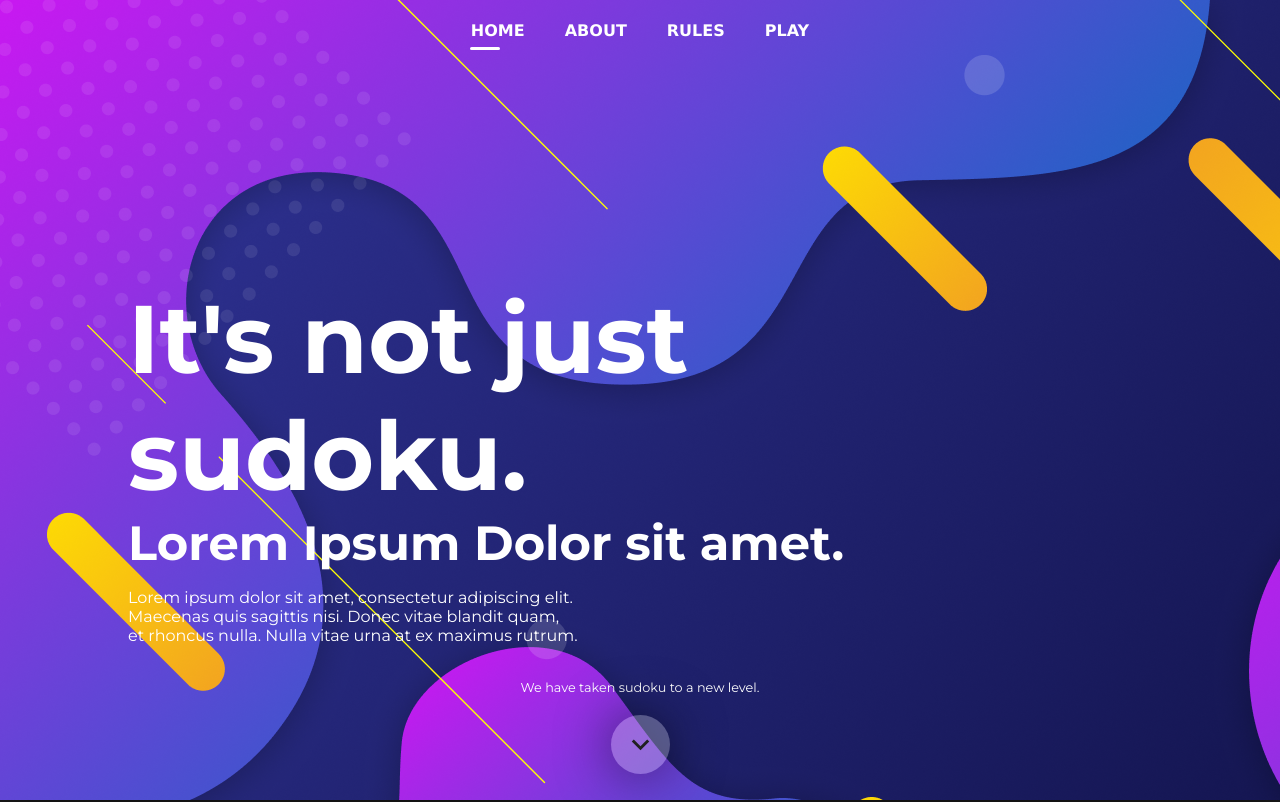
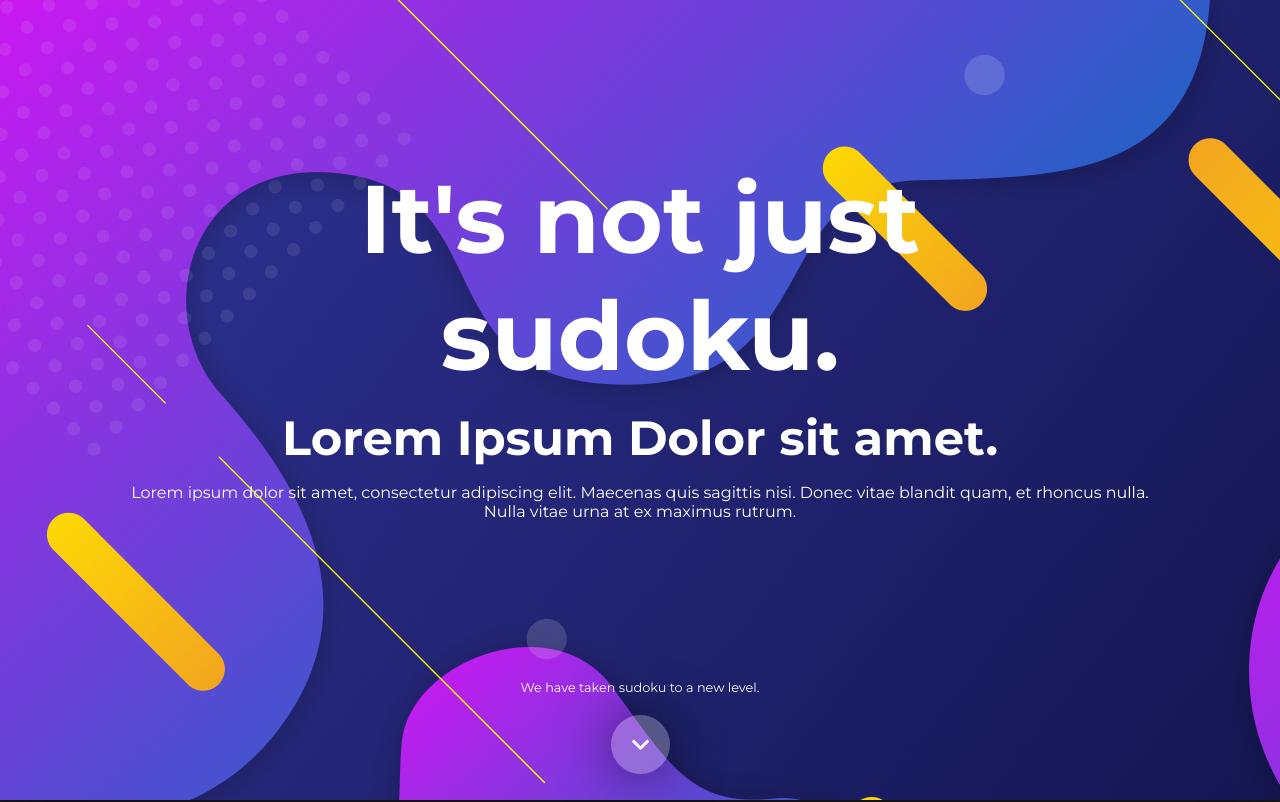
Before and after one commit to NikolSkvarilova/sudoku, a React (Create React App) app: page / in a window 1280 px wide. Shown: the top 802 px of the page. Built offline with nearby package versions, Linux system fonts and the light colour scheme.

Commit message:
Fixed landing page everything

```diff
--- a/src/Components/Pages/Home/Home.jsx
+++ b/src/Components/Pages/Home/Home.jsx
@@ -28,7 +28,7 @@ const Home = () => {
   return (
     <div className="home">
 
-      <nav>
+      {/* <nav>
         <div className="elements">
           <a href="#">Home</a>
           <a href="#about">About</a>
@@ -36,7 +36,7 @@ const Home = () => {
           <a href="#levels">Play</a>
           <div id="indicator"></div>
         </div>
-      </nav>
+      </nav> */}
 
       <Section
         padding="0"
@@ -53,12 +53,12 @@ const Home = () => {
             bg_color={ colorPalette.bgDark }
             icon
             btn_bg_color="rgba(219, 219, 219, 0.3)"
-            arrow_color="#212121"
+            arrow_color="white"
             link="quote">
 
             <h1 style={{ color: colorPalette.txtPrimaryLight }}>It's not just <br /> sudoku.</h1>
             <h2 style={{ color: colorPalette.txtPrimaryLight }}>Lorem Ipsum Dolor sit amet.</h2>
-            <p style={{ color: colorPalette.txtPrimaryLight }}>Lorem ipsum dolor sit amet, consectetur adipiscing elit.<br /> Maecenas quis sagittis nisi. Donec vitae blandit quam,<br /> et rhoncus nulla. Nulla vitae urna at ex maximus rutrum.</p>
+            <p style={{ color: colorPalette.txtPrimaryLight }}>Lorem ipsum dolor sit amet, consectetur adipiscing elit. Maecenas quis sagittis nisi. Donec vitae blandit quam, et rhoncus nulla. Nulla vitae urna at ex maximus rutrum.</p>
           </LandingPage>
         </Section>
 
@@ -162,7 +162,7 @@ const Home = () => {
         </Section>
       </Section>
 
-      <Section
+      {/* <Section
         sectionLink="levels">
 
         <ChooseLvlSection
@@ -194,7 +194,7 @@ const Home = () => {
           bg={ `linear-gradient(to right, ${ colorPalette.fancy1 }, ${ colorPalette.fancy2 }` }
           btn_bg="white"
         />
-      </Section>
+      </Section>  */}
     </div>
   )
 }
--- a/src/Components/Sections/LandingPage/LandingPage.scss
+++ b/src/Components/Sections/LandingPage/LandingPage.scss
@@ -13,8 +13,18 @@
 
   .text-section {
     position: absolute;
-    top: 35%;
+    top: 30%;
     left: 10%;
+
+    @media only screen and (max-width: map-get($breakpoints, small-desktop)) {
+      top: 20%;
+      right: 10%;
+      text-align: center;
+    }
+
+    @media only screen and (max-width: map-get($breakpoints, mobile)) {
+      top: 15%;
+    }
 
     h1 {
       @include clean-element;
@@ -23,31 +33,48 @@
       font-size: map-get($font-sizes-desktop, title);
       font-weight: map-get($font-weights, bold);
 
-      @media only screen and (max-width: map-get($breakpoints, tablet)) {
-        top: 25%;
-        left: 0;
+      @media only screen and (max-width: map-get($breakpoints, tablet-mobile)) {
+        font-size: map-get($font-sizes-tablet, title);
       }
 
-
-      @media only screen and (max-width: map-get($breakpoints, tablet-mobile)) {
-        top: 20%;
+      @media only screen and (max-width: map-get($breakpoints, mobile)) {
+        font-size: map-get($font-sizes-mobile, title);
       }
     }
 
     h2 {
       @include clean-element;
+      margin-top: 15px;
       font-family: map-get($font-families, heading1);
       font-size: map-get($font-sizes-desktop, heading1);
+
+      @media only screen and (max-width: map-get($breakpoints, tablet-mobile)) {
+        font-size: map-get($font-sizes-tablet, heading1);
+      }
+
+      @media only screen and (max-width: map-get($breakpoints, mobile)) {
+        font-size: map-get($font-sizes-mobile, heading1);
+      }
     }
 
     p {
       font-family: map-get($font-families, regular-text);
       font-size: 1em;
+      max-width: 40%;
+
+      @media only screen and (max-width: map-get($breakpoints, small-desktop)) {
+        max-width: 100%;
+      }
+      @media only screen and (max-width: map-get($breakpoints, tablet-mobile)) {
+        font-size: map-get($font-sizes-tablet, regular-text);
+      }
+
+      @media only screen and (max-width: map-get($breakpoints, mobile)) {
+        font-size: map-get($font-sizes-mobile, regular-text);
+      }
     }
 
   }
-
-
 
   .scroll-down_container {
     position: relative;
@@ -56,8 +83,12 @@
     flex-direction: column;
     align-items: center;
 
-    @media only screen and (max-width: map-get($breakpoints, tablet-mobile)) {
-      top: 75%;
+    @media only screen and (max-width: map-get($breakpoints, mobile)) {
+      top: 80%;
+    }
+
+    @media only screen and (max-height: 700px) {
+      visibility: hidden;
     }
 
     .sub_text {
@@ -70,33 +101,3 @@
     }
   }
 }
-
-// tablet
-@media only screen and (max-width: map-get($breakpoints, tablet)) {
-  .landing_page_container {
-    .main_title {
-      right: 10%;
-      text-align: center;
-    }
-  }
-}
-
-// tablet -> mobile
-@media only screen and (max-width: map-get($breakpoints, tablet-mobile)) {
-  .landing_page_container {
-    .main_title {
-      top: 35%;
-      font-size: map-get($font-sizes-tablet, title);
-    }
-  }
-}
-
-// mobile
-@media only screen and (max-width: map-get($breakpoints, mobile)) {
-  .landing_page_container {
-    .main_title {
-      top: 30%;
-      font-size: map-get($font-sizes-mobile, title);
-    }
-  }
-}
--- a/src/Components/_variables.scss
+++ b/src/Components/_variables.scss
@@ -41,17 +41,20 @@ $font-sizes-desktop: (
 
 $font-sizes-tablet: (
   "title": 5.5em,
+  "heading1": 2.5em,
   "quote": 1.2em,
-  "quote-author": 0.8em
+  "quote-author": 0.8em,
+  "regular-text": 1em
 );
 
 $font-sizes-mobile: (
   "title": 4em,
+  "heading1": 2em,
   "quote": 0.9em,
   "quote-author": 0.7em,
   "section-title": 3em,
   "subtitle": 1.5em,
-  "text": 1em
+  "regular-text": 1em
 );
 
 // Some sizes
```
